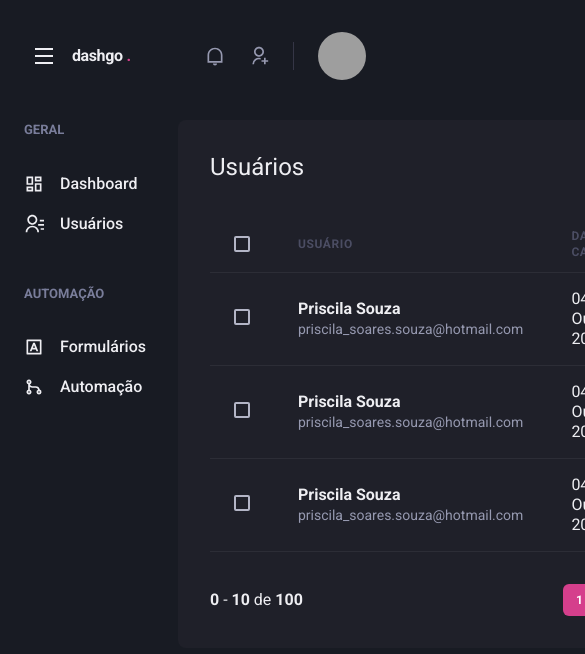
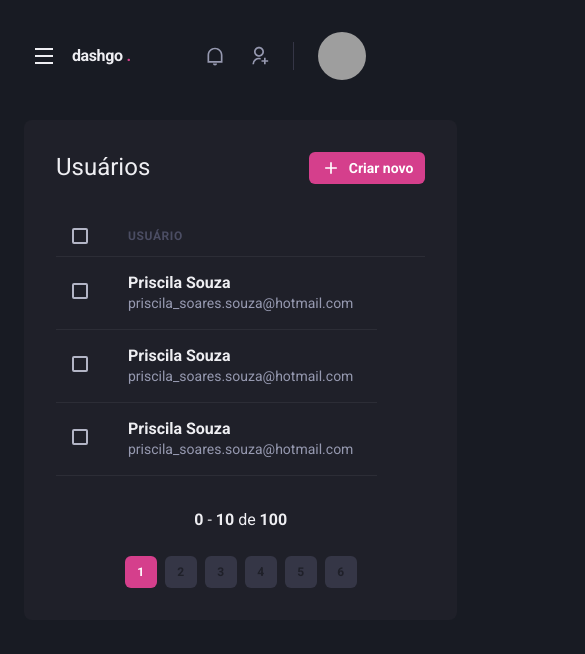
Before and after one commit to PriscilaSouza23/dashgo, a Next.js app: page /users in a window 390 px wide. Shown: the top 654 px of the page, 585 px wide, since content can reach past the window. Built offline with nearby package versions, Linux system fonts and the light colour scheme; grey boxes are pictures that could not be loaded.

Commit message:
finish responsividade

```diff
--- a/src/components/Pagination/index.tsx
+++ b/src/components/Pagination/index.tsx
@@ -4,7 +4,7 @@
 export function Pagination() {
     return (
         <Stack
-            direction="row"
+            direction={["column", "row"]}
             spacing="6"
             mt="8"
             justify="space-between"
--- a/src/pages/dashboard.tsx
+++ b/src/pages/dashboard.tsx
@@ -70,7 +70,7 @@
 
                    <SimpleGrid flex="1" gap="4" minChildWidth="320px" alignItems="flex-start">
                        <Box
-                        p="8"
+                        p={["6", "8"]}
                         bg="gray.800"
                         borderRadius={8}
                         pb="4"
@@ -79,7 +79,7 @@
                            <Chart options={options} series={series} type="area" height={160} />
                        </Box>
                        <Box
-                        p="8"
+                        p={["6", "8"]}
                         bg="gray.800"
                         borderRadius={8}
                         pb="4"
--- a/src/pages/users/create.tsx
+++ b/src/pages/users/create.tsx
@@ -11,18 +11,18 @@
             <Flex w="100%" my="6" maxWidth={1480} mx="auto" px="6">
                 <Sidebar />
 
-                <Box flex="1" borderRadius={8} bg="gray.800" p="8">
+                <Box flex="1" borderRadius={8} bg="gray.800" p={["6", "8"]}>
                     <Heading size="lg" fontWeight="normal">Criar Usuário</Heading>
 
                     <Divider my="6" borderColor="gray.700" />
 
                     <VStack spacing="8">
-                        <SimpleGrid minChildWidth="240px" spacing="8" w="100%">
+                        <SimpleGrid minChildWidth="240px" spacing={["6", "8"]} w="100%">
                             <Input name="name" label="Nome Completo" />
                             <Input name="email" type="email" label="E-mail"/>
                         </SimpleGrid>
 
-                        <SimpleGrid minChildWidth="240px" spacing="8" w="100%">
+                        <SimpleGrid minChildWidth="240px" spacing={["6", "8"]} w="100%">
                             <Input name="password" label="Nome Completo" />
                             <Input name="password_confirmation" type="password" label="Confirmação da senha"/>
                         </SimpleGrid>
--- a/src/pages/users/index.tsx
+++ b/src/pages/users/index.tsx
@@ -1,10 +1,14 @@
-import { Box, Button, Checkbox, Flex, Heading, Icon, Table, Tbody, Td, Text, Th, Thead, Tr } from "@chakra-ui/react";
+import { Box, Button, Checkbox, Flex, Heading, Icon, Table, Tbody, Td, Text, Th, Thead, Tr, useBreakpointValue } from "@chakra-ui/react";
 import { RiAddLine, RiPencilLine } from "react-icons/ri";
 import { Header } from "../../components/Header";
 import { Pagination } from "../../components/Pagination";
 import { Sidebar } from "../../components/Sidebar";
 
 export default function UserList() {
+    const isWideVersion = useBreakpointValue({
+        base: false,
+        lg: true,
+    })
     return (
         <Box>
             <Header />
@@ -22,17 +26,17 @@
                     <Table colorScheme="whiteAlpha">
                         <Thead>
                             <Tr>
-                                <Th px="6" color="gray.300" width="8">
+                                <Th px={["4", "4", "6"]} color="gray.300" width="8">
                                     <Checkbox colorScheme="pink" />
                                 </Th>
                                 <Th>Usuário</Th>
-                                <Th>Data de cadastro</Th>
+                                { isWideVersion && <Th>Data de cadastro</Th> }
                                 <Th width="8"></Th>
                             </Tr>
                         </Thead>
                         <Tbody>
                             <Tr>
-                                <Td px="6">
+                                <Td px={["4", "4", "6"]}>
                                     <Checkbox colorScheme="pink" />
                                 </Td>
                                 <Td>
@@ -41,13 +45,10 @@
                                         <Text fontSize="sm" color="gray.300">priscila_soares.souza@hotmail.com</Text>
                                     </Box>
                                 </Td>
-                                <Td>04 de Outubro, 2022</Td>
-                                <Td>
-                                <Button as="a" size="sm" fontSize="sm" colorScheme="purple" leftIcon={<Icon as={RiPencilLine} fontSize="16" />}>Editar</Button>
-                                </Td>
+                                { isWideVersion && <Td>04 de Outubro, 2022</Td> }
                             </Tr>
                             <Tr>
-                                <Td px="6">
+                                <Td px={["4", "4", "6"]}>
                                     <Checkbox colorScheme="pink" />
                                 </Td>
                                 <Td>
@@ -56,13 +57,10 @@
                                         <Text fontSize="sm" color="gray.300">priscila_soares.souza@hotmail.com</Text>
                                     </Box>
                                 </Td>
-                                <Td>04 de Outubro, 2022</Td>
-                                <Td>
-                                <Button as="a" size="sm" fontSize="sm" colorScheme="purple" leftIcon={<Icon as={RiPencilLine} fontSize="16" />}>Editar</Button>
-                                </Td>
+                                { isWideVersion && <Td>04 de Outubro, 2022</Td> }
                             </Tr>
                             <Tr>
-                                <Td px="6">
+                                <Td px={["4", "4", "6"]}>
                                     <Checkbox colorScheme="pink" />
                                 </Td>
                                 <Td>
@@ -71,10 +69,7 @@
                                         <Text fontSize="sm" color="gray.300">priscila_soares.souza@hotmail.com</Text>
                                     </Box>
                                 </Td>
-                                <Td>04 de Outubro, 2022</Td>
-                                <Td>
-                                <Button as="a" size="sm" fontSize="sm" colorScheme="purple" leftIcon={<Icon as={RiPencilLine} fontSize="16" />}>Editar</Button>
-                                </Td>
+                                { isWideVersion && <Td>04 de Outubro, 2022</Td> }
                             </Tr>
                         </Tbody>
                     </Table>
```
Also changed, not shown: src/components/Sidebar/index.tsx (+13 -4 lines).
